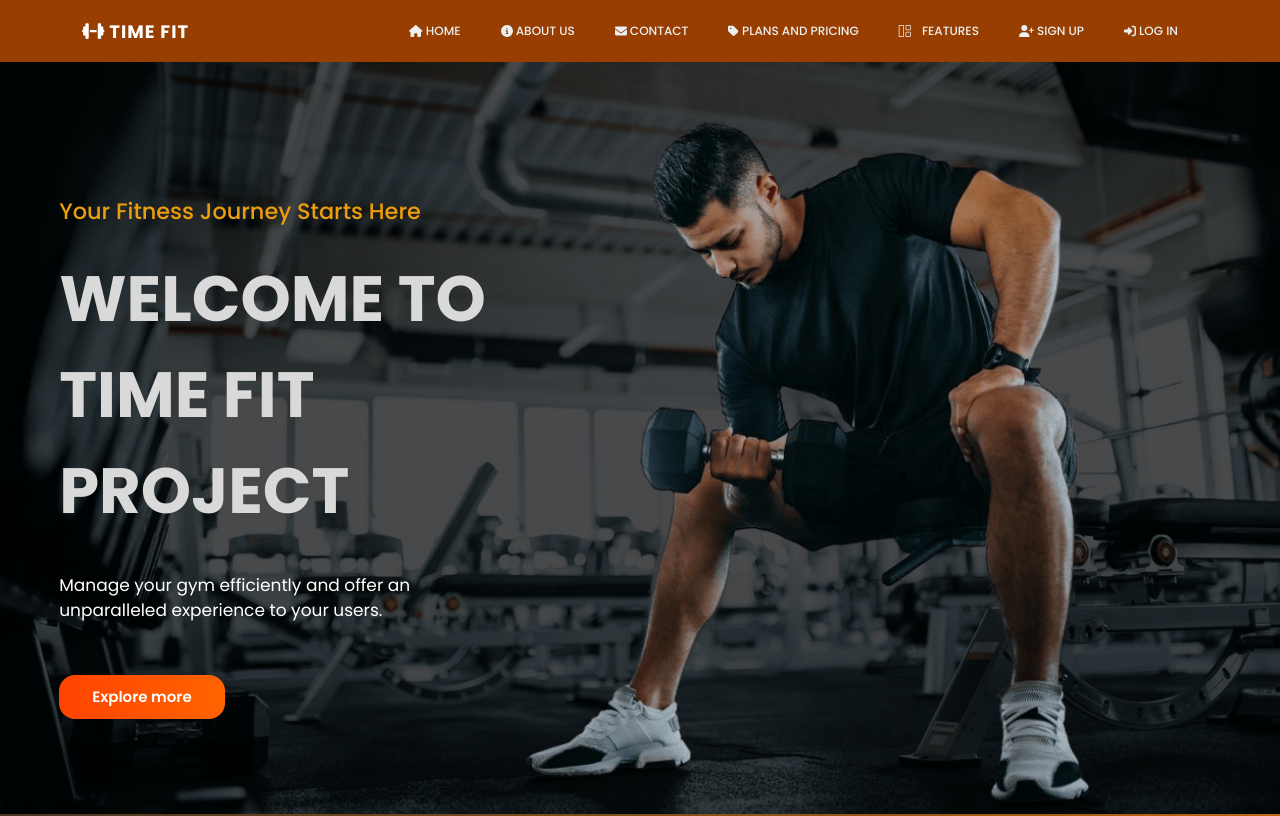
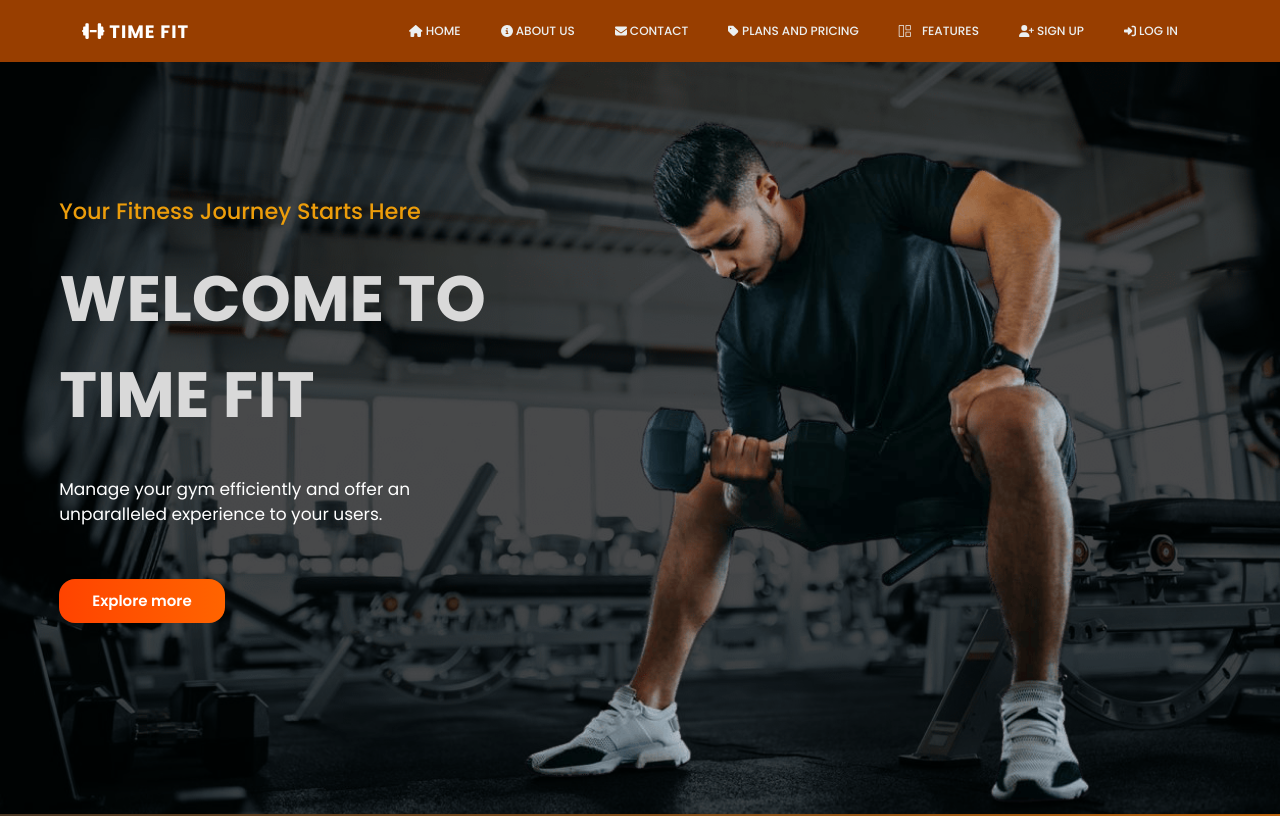
Before and after one commit to CesarSanchez19/landing_page_time_fit, a Vue app: page / in a window 1280 px wide. Shown: the top 816 px of the page. Built offline with nearby package versions, Linux system fonts and the light colour scheme; no server answers.

Commit message:
fix: Corregir el main title del componente Home.vue

```diff
--- a/src/components/Home.vue
+++ b/src/components/Home.vue
@@ -11,7 +11,7 @@
 
             <div class="text-bttn-hero">
                 <p class="txt-subtitl-top">Your Fitness Journey Starts Here</p>
-                <h1 class="txt-titl-welcomn">WELCOME TO TIME FIT PROJECT</h1>
+                <h1 class="txt-titl-welcomn">WELCOME TO TIME FIT</h1>
                 <p class="txt-parghp-bottom">Manage your gym efficiently and offer an unparalleled experience to your users.</p>
 
                 <!-- Button redirection to section cards video -->
```
